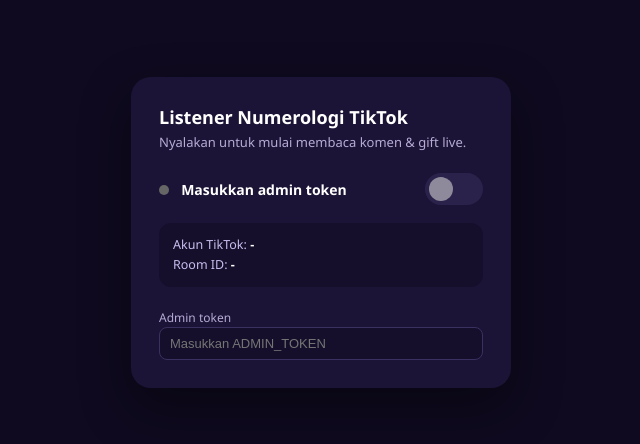
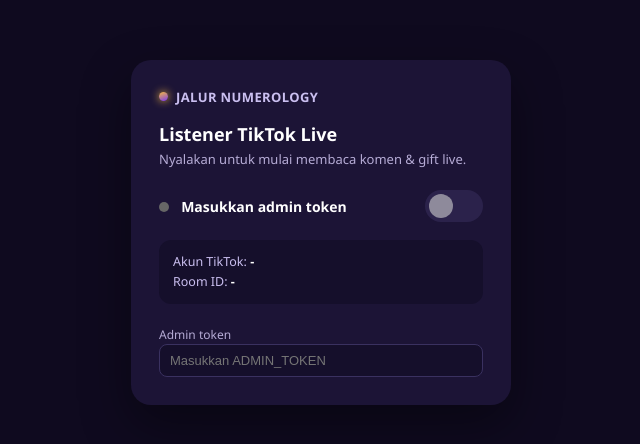
Before and after one commit to harvey-moeid/numerologilive, a website: page listener/public/admin.html in a window 1280 px wide. Shown: the part 168-612 px from the top of the page, without its empty margins (319-959 px from the left). Drawn offline with Linux system fonts and the light colour scheme.

Commit message:
Terapkan branding 'Jalur Numerology' ke judul & header panel admin dan situs kalkulator utama

```diff
--- a/listener/public/admin.html
+++ b/listener/public/admin.html
@@ -2,7 +2,7 @@
 <html lang="id">
 <head>
 <meta charset="UTF-8">
-<title>Panel Admin - Listener Numerologi TikTok</title>
+<title>Jalur Numerology - Panel Admin</title>
 <style>
   * { box-sizing: border-box; }
   body {
@@ -13,6 +13,9 @@
     width: 380px; max-width: 92vw; background:#1c1436; border-radius:20px; padding:28px;
     box-shadow: 0 20px 50px rgba(0,0,0,0.4);
   }
+  .brand { display:flex; align-items:center; gap:8px; margin-bottom:16px; }
+  .brand .dot { width:9px; height:9px; border-radius:50%; background: linear-gradient(160deg,#f5b942,#7c3aed); box-shadow:0 0 8px #f5b942; }
+  .brand span { font-size:13px; font-weight:700; letter-spacing:.03em; color:#cabff0; text-transform:uppercase; }
   h1 { font-size:18px; margin:0 0 4px; }
   .sub { font-size:13px; color:#b6acd6; margin:0 0 22px; }
   .row { display:flex; align-items:center; justify-content:space-between; margin-bottom:18px; }
@@ -44,7 +47,8 @@
 </head>
 <body>
   <div class="card">
-    <h1>Listener Numerologi TikTok</h1>
+    <div class="brand"><span class="dot"></span><span>Jalur Numerology</span></div>
+    <h1>Listener TikTok Live</h1>
     <p class="sub">Nyalakan untuk mulai membaca komen &amp; gift live.</p>
 
     <div class="row">
```
Also changed, not shown: index.html (+1 -1 lines).
